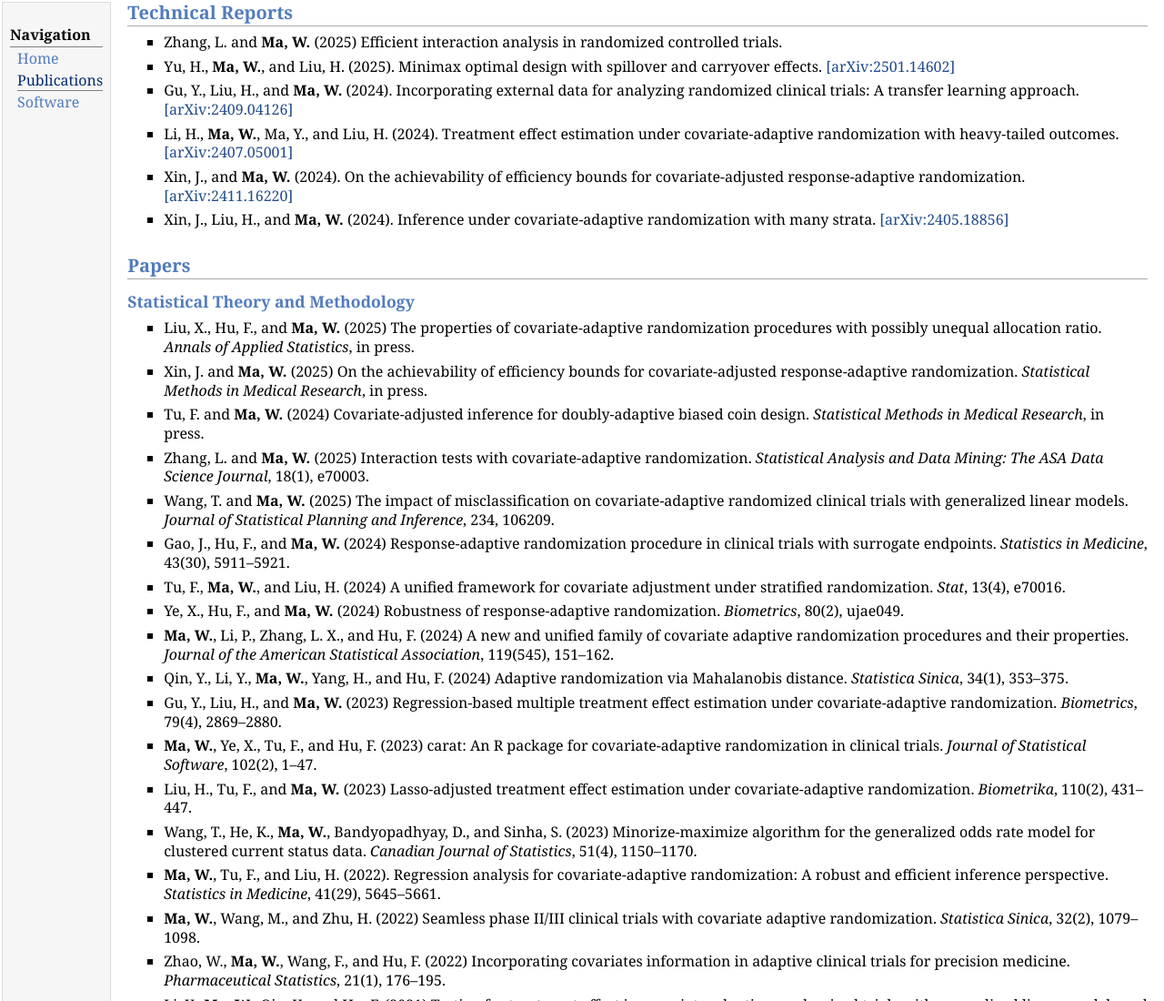
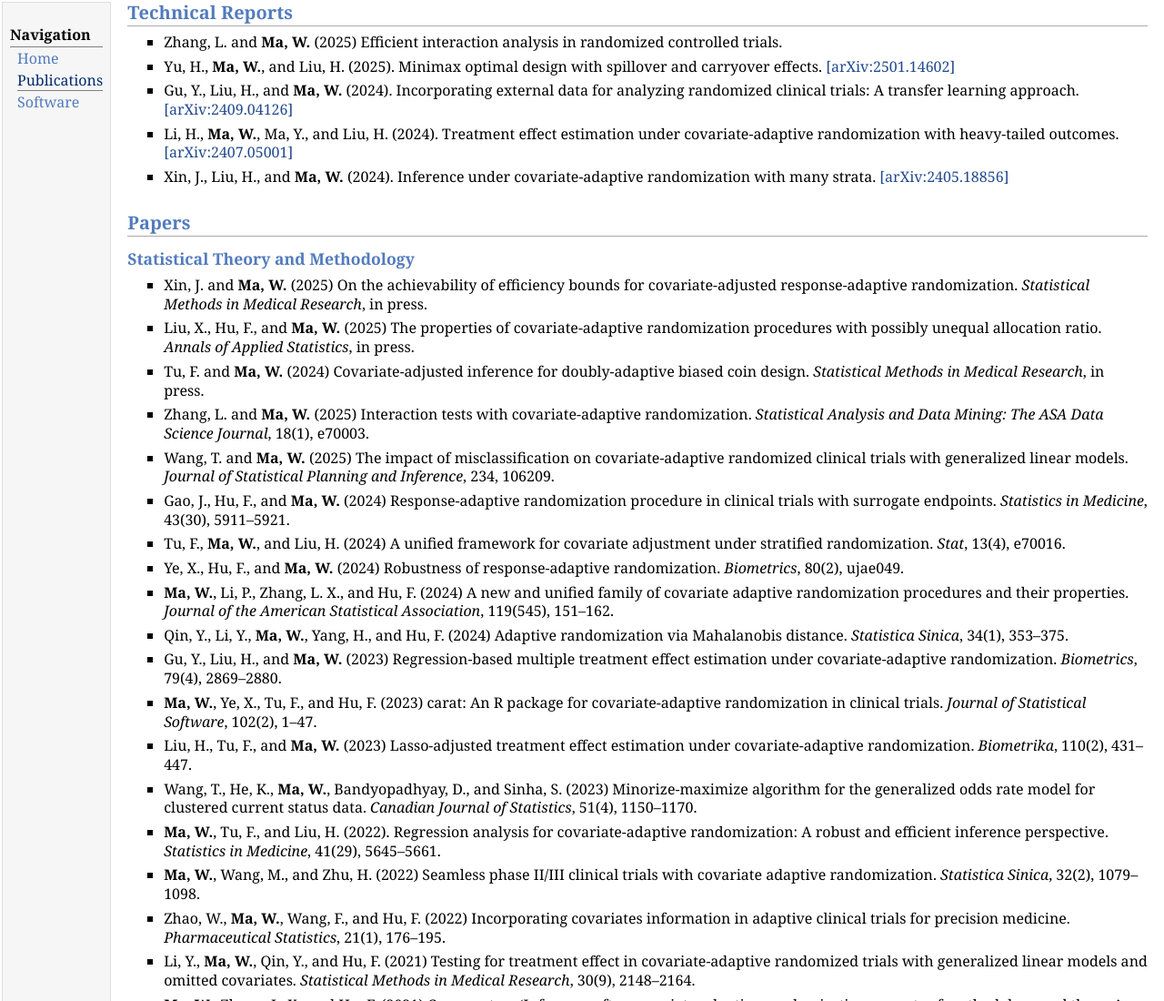
Before and after one commit to maweiruc/maweiruc.github.io, a plain HTML site: page publications.html in a window 1280 px wide. Shown: the top 1100 px of the page at 91% size. Drawn offline with Linux system fonts and the light colour scheme.

Commit message:
Update publications.html

```diff
--- a/publications.html
+++ b/publications.html
@@ -35,12 +35,6 @@
                 <a href="https://arxiv.org/abs/2407.05001">[arXiv:2407.05001]</a>
             </p>
         </li>
-             <li>
-            <p>
-                Xin, J., and <b>Ma, W.</b> (2024). On the achievability of efficiency bounds for covariate-adjusted response-adaptive randomization.
-                <a href="https://arxiv.org/abs/2411.16220">[arXiv:2411.16220]</a>
-            </p>
-        </li>
               <li>
             <p>
                 Xin, J., Liu, H., and <b>Ma, W.</b> (2024). Inference under covariate-adaptive randomization with many strata.
@@ -51,9 +45,9 @@
 <h2>Papers</h2>
 <h3>Statistical Theory and Methodology</h3>
 <ul>
+<li><p>Xin, J. and <b>Ma, W.</b> (2025) On the achievability of efficiency bounds for covariate-adjusted response-adaptive randomization. <i>Statistical Methods in Medical Research</i>, in press.</p>
+</li>
 <li><p>Liu, X., Hu, F., and <b>Ma, W.</b> (2025) The properties of covariate-adaptive randomization procedures with possibly unequal allocation ratio. <i>Annals of Applied Statistics</i>, in press.</p>
-</li>
-<li><p>Xin, J. and <b>Ma, W.</b> (2025) On the achievability of efficiency bounds for covariate-adjusted response-adaptive randomization. <i>Statistical Methods in Medical Research</i>, in press.</p>
 </li>
 <li><p>Tu, F. and <b>Ma, W.</b> (2024) Covariate-adjusted inference for doubly-adaptive biased coin design. <i>Statistical Methods in Medical Research</i>, in press.</p>
 </li>
```
